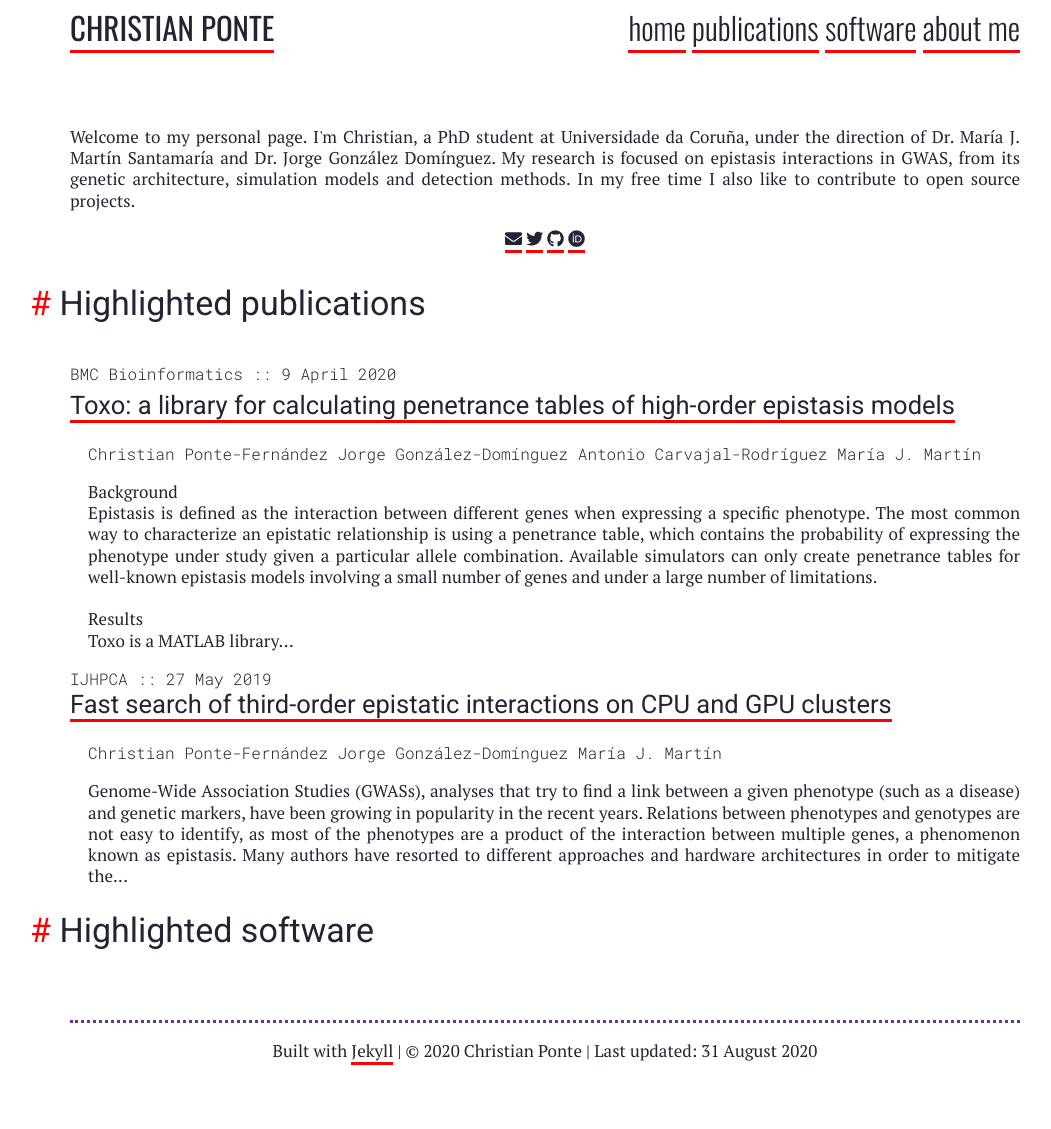
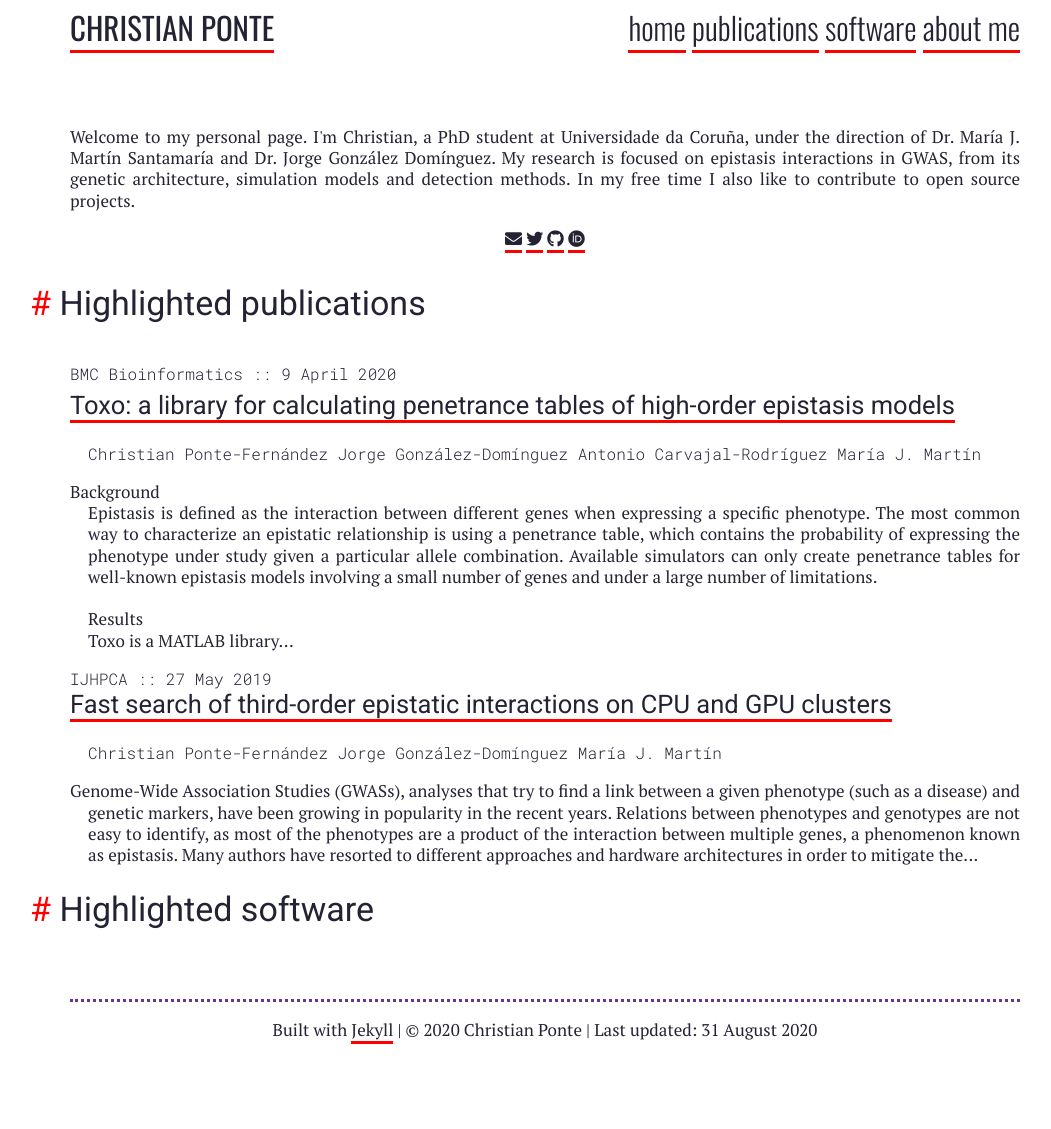
Before and after one commit to chponte/chponte.github.io, a Jekyll site: the page built from index.html, in a window 1280 px wide. Shown: the whole page, without its empty margins (95-1146 px from the left). Built offline with Jekyll 4.4.1, drawn with Linux system fonts in a browser that asks for light colours; nearby versions of some CDN libraries; a style sheet for code colours, icons or effects is not loaded; after the commit the page ends 1108 px from its top, so only the background shows below that.

Commit message:
Fix error in index.html

```diff
--- a/index.html
+++ b/index.html
@@ -47,10 +47,10 @@ permalink: /
                 {{ site.data.authors[author].authorname }}
                 {% endfor %}
             </span>
+            <p>
+                {{ p.abstract | truncatewords: 75 }}
+            </p>
         </li>
-        <p>
-            {{ p.abstract | truncatewords: 75 }}
-        </p>
         {% endfor %}
     </ul>
 
```
